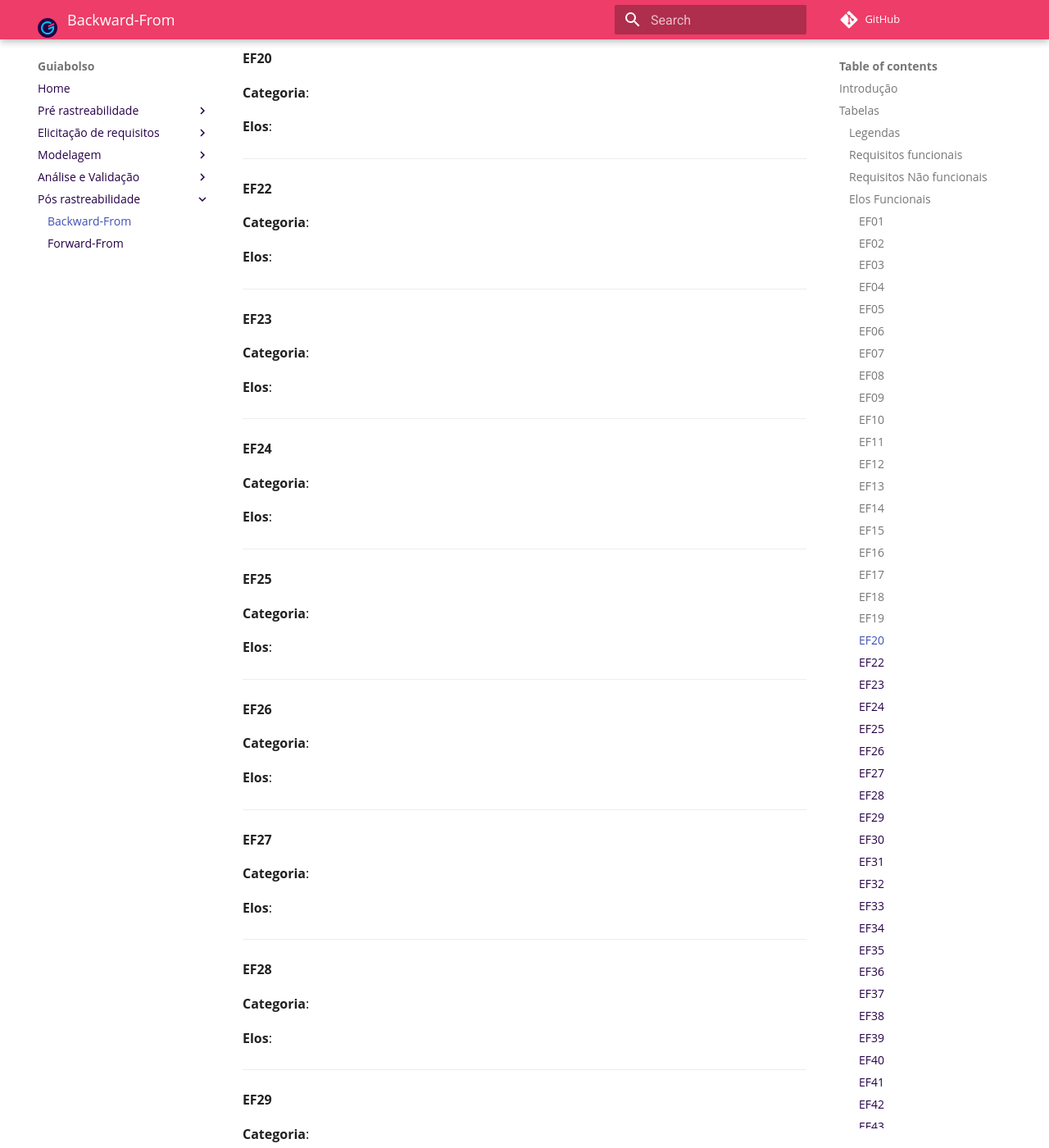
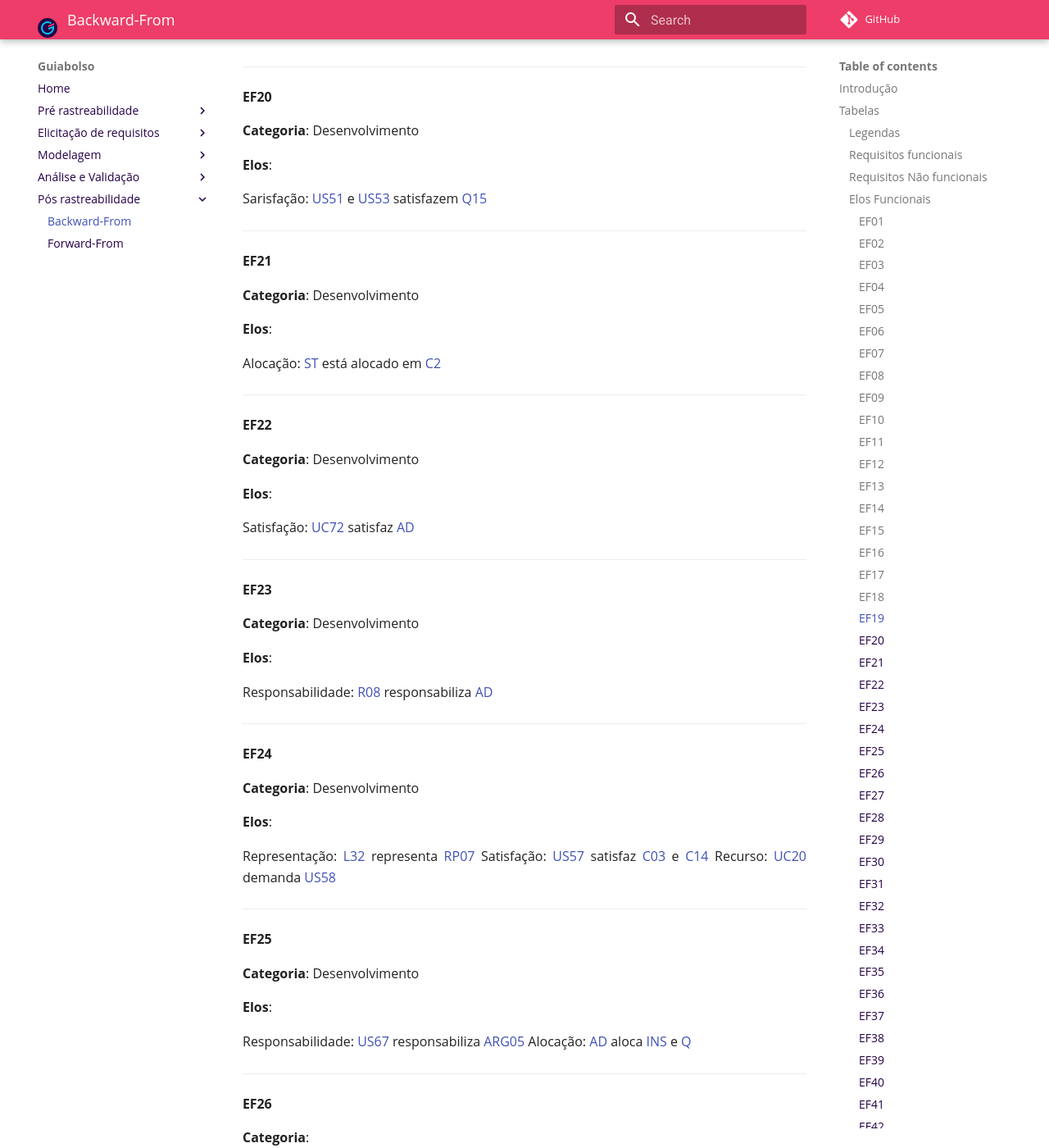
Before and after one commit to fga-disciplinas/2019.1-Guia-Bolso, an MkDocs documentation site: the page built from docs/pos-rastreabilidade/backward.md, in a window 1280 px wide and 1400 px high, scrolled down 13247 px. Shown: the whole window at 82% size. Built offline with MkDocs 1.6.1 and Material for MkDocs 9.7.7, drawn with Linux system fonts in a browser that asks for light colours; comment, search, counter and statistics services are not loaded; old or Windows-style settings are respelled for this version of MkDocs; some of the changed text lies outside the part shown.

Commit message:
Add backward e elos dos RF20 ao RF25

```diff
--- a/docs/pos-rastreabilidade/backward.md
+++ b/docs/pos-rastreabilidade/backward.md
@@ -40,14 +40,14 @@ __Backward-from__.
 | RF15 | Ao adicionar transações manuais, deve haver uma forma explícita do tipo de transação que possa indicar se é de entrada ou saída.|[RP06](../../pre-rastreabilidade/richpicture/#rp06-financeiro-aba),[ARG02](pre-rastreabilidade/argumentacao/#arg02-extrato)|[AP](../../elicitacao-de-requisitos/analise-de-protocolo#verbalizacao-do-usuario), [AD](../../elicitacao-de-requisitos/brainstorm#brainstorm-1-elicitacao-de-requisitos), [Q](../../elicitacao-de-requisitos/questionario/#requisitos-elicitados)|[C2](../../modelagem/cenarios/#c2-adicionar-transacao-com-conta-manual), [L](/modelagem/lexicos/#l13-conta-manual), [UC6](modelagem/casos_de_uso/#uc6-adicionar-transacao-manual)|[EF15](#ef15)|
 | RF16 | O Guiabolso deve permitir a visualização dos meses anteriores e futuros para eventuais simulações de economia.| [RP01](../../pre-rastreabilidade/richpicture/#rp01-macro-atores), [RP04](../../pre-rastreabilidade/richpicture/#rp04-financas-do-app) | [AD](../../elicitacao-de-requisitos/brainstorm) | [UC06](../../pos-rastreabilidade/casos_de_uso/#UC06), [L30](../../modelagem/lexicos#30-transacao-bancaria), [L40](../../modelagem/lexicos#l40-transacao), [C2](../../modelagem/cenarios#l40-adicionar-transacao-conta-manual)|[EF16](#ef16)|
 | RF17 | Ao adicionar planejamento de gastos, o usuário poderá categorizá-los por meio de categorias pré-estabelecidas.|[RP01](../../pre-rastreabilidade/richpicture/#rp01-macro-atores), [RP04](../../pre-rastreabilidade/richpicture/#rp04-financas-do-app)| [AD](../../elicitacao-de-requisitos/brainstorm) |[US45](../../modelagem/backlog/#us45-planejar-gastos), [US46](../../modelagem/backlog/#us46-planejar-renda), [C3](../../modelagem/cenarios#l3-vriar-planejamento), [L30](../../modelagem/lexicos#30-transacao-bancaria), [L18](../../modelagem/lexicos#l18-meses-futuros), [UC10](../../pos-rastreabilidade/casos_de_uso/#UC10adicionar-planejamento), [RU05](../../pos-rastreabilidade/especificacao-suplementar/#RU05-conhecimentos-previos)|[EF17](#ef17)|
-| RF18 | O Guiabolso deve permitir que caso o usuário sinta necessidade, possa criar novas categorias.| [RP06](../../pre-rastreabilidade/richpicture/#rp06-financeirodo-app)| [AP](../../elicitacao-de-requisitos/analise-de-protocolo#verbalizacao-do-usuario), [AD](../../elicitacao-de-requisitos/brainstorm#brainstorm-1-elicitacao-de-requisitos) |[US47](../../modelagem/backlog/#us47-categorizar-gastos) & [US48](../../modelagem/backlog/#us48-categorizar-renda), [US53](../../modelagem/backlog/#us53-renda-dos-ultimos-meses-por-categoria), [L13](../../modelagem/lexicos#l13-usuario), [IS06](../../modelagem/istar/#is06-planejamentos-de-rendas-e-gastos), [UC7](../../pos-rastreabilidade/casos_de_uso/#UC7-criar-categoria)|[EF18](#ef18)|
+| RF18 | O Guiabolso deve permitir que caso o usuário sinta necessidade, possa criar novas categorias.| [RP06](../../pre-rastreabilidade/richpicture/#rp06-financeirodo-app)| [AP](../../elicitacao-de-requisitos/analise-de-protocolo#verbalizacao-do-usuario), [AD](../../elicitacao-de-requisitos/brainstorm) |[US47](../../modelagem/backlog/#us47-categorizar-gastos) & [US48](../../modelagem/backlog/#us48-categorizar-renda), [US53](../../modelagem/backlog/#us53-renda-dos-ultimos-meses-por-categoria), [L13](../../modelagem/lexicos#l13-usuario), [IS06](../../modelagem/istar/#is06-planejamentos-de-rendas-e-gastos), [UC7](../../pos-rastreabilidade/casos_de_uso/#UC7-criar-categoria)|[EF18](#ef18)|
 | RF19 | Ao escolher a categoria que não existe, ser mostrado categorias parecidas | [RP01](../../pre-rastreabilidade/richpicture/#rp01-macro-atores) |[AP](../../elicitacao-de-requisitos/analise-de-protocolo#verbalizacao-do-usuario), [AD](../../elicitacao-de-requisitos/brainstorm#brainstorm-1-elicitacao-de-requisitos)|[C9](../../modelagem/cenarios#l9-criar-categoria), [L13](../../modelagem/lexicos#l13-usuario), |[EF19](#ef19)|
-| RF20 | Ter uma sugestão de gastos para o dia por categorias criadas previamente pelo usuário | -- |--|--|--|
-| RF21 | O Guiabolso deve permitir adicionar renda na "Carteira".| --|--|--|--|
-| RF22 | Colocar dicas na aba _Empréstimos_ no caso de não haver empréstimos disponíveis para o usuário | --|--|--|--|
-| RF23 | Categorizar as opções dentro das configurações do Guiabolso |--|--|--|--|
-| RF24 | O app sugerir formas para melhor gerir o seu dinheiro | --|--|--|--|
-| RF25 | Criação de uma aba _Investimentos_ com dicas, informações, e disponibilização de investimentos para o usuário |--|--|--|--|
+| RF20 | Ter uma sugestão de gastos para o dia por categorias criadas previamente pelo usuário | -- | [Q15](../../elicitacao-de-requisitos/questionario/#requisitos-elicitados)|  [US51](../../modelagem/backlog/#us51-gastos-dos-ultimos-meses-por-categoria) e [US53](../../modelagem/backlog/#us53-renda-dos-ultimos-meses-por-categoria), [IS06](../../modelagem/istar/#is06-planejamento-de-rendas-e-gastos)| [EF20](#ef20)|
+| RF21 | O Guiabolso deve permitir adicionar renda na "Carteira".|[RP06](../../pre-rastreabilidade/richpicture/#rp06-financeiro-aba)|[AP](../../elicitacao-de-requisitos/analise-de-protocolo#verbalizacao-do-usuario), [ST](/elicitacao-de-requisitos/storytelling/#requisitos-elicitados_2)| [C2](../../modelagem/cenarios/#c2-adicionar-transacao-com-conta-manual)| [EF21](#ef21)|
+| RF22 | Colocar dicas na aba _Empréstimos_ no caso de não haver empréstimos disponíveis para o usuário | [R02](../../pre-rastreabilidade/richpicture/#rp03-preocupacoes-do-usuario) e [RP05](../../pre-rastreabilidade/richpicture/#rp05-emprestimo)|[AD](../../elicitacao-de-requisitos/brainstorm/#brainstorm-1-elicitacao-de-requisitos)|[UC15](../../modelagem/casos_de_uso/#uc15-contratar-um-emprestimo), [IS07](../../modelagem/istar/#is07-dicas-financeiras) e [UC72](../../modelagem/backlog/#us72-disponibilizar-ofertas-de-emprestimos)|[EF22](#ef22)|
+| RF23 | Categorizar as opções dentro das configurações do Guiabolso |[R08](../../pre-rastreabilidade/richpicture/#rp08-configuracoes)|[AD](../../elicitacao-de-requisitos/requisitos/#indice-geral)|--|[EF23](#ef23)|
+| RF24 | O app sugerir formas para melhor gerir o seu dinheiro |[RP07](../../pre-rastreabilidade/richpicture/#rp07-aba-guia)|[PR](../../elicitacao-de-requisitos/prototipacao/#guias)|[L32](../../modelagem/lexicos/#l32-guia), [UC20](../../modelagem/casos_de_uso/#uc20-visualizar-dicas-externas), [C14](../../modelagem/cenarios/#c14-verificar-dicas), [C03](../../modelagem/cenarios/#c3-criar-planejamento), [US57](../../modelagem/backlog/#us57-visualizar-dicas-de-controle-financeiro), [US58](../../modelagem/backlog/#us58-buscar-dados-de-fontes-externas), [IS07](../../modelagem/istar/#is07-dicas-financeiras)|[EF24](#ef24)|
+| RF25 | Criação de uma aba _Investimentos_ com dicas, informações, e disponibilização de investimentos para o usuário |[ARG05](../../pre-rastreabilidade/argumentacao/#arg05-dicas-para-o-usuario)|[INS](../../elicitacao-de-requisitos/introspeccao/), [AD](../../elicitacao-de-requisitos/requisitos/#indice-geral), [Q](../../elicitacao-de-requisitos/questionario/#moscow_1)|[US67](../../modelagem/backlog/#us67-exibir-blogs-de-parceiros)|[EF25](#ef25)|
 | RF26 | Adicionar uma opção _"Arredondar gastos para cima"_ para dar a falsa impressão de que os gastos são superiores à realidade (desativada por padrão) | --|--|--|--|
 | RF27 | Categorizar os artigos da aba _Guia_ e aplicar maior ênfase na opção _"essa informação foi útil?"_ |--|--|--|--|
 | RF28 | O app deve possibilitar outras formas graficas de visualizar os dados além do grafico de tabelas| --|--|--|--|
@@ -59,7 +59,7 @@ __Backward-from__.
 | RF34 | Sistema de conquistas para incentivar o usuário a usar aplicativo e poupar dinheiro |--|--|--|--|
 | RF35 | Permitir ao usuário escoher quais abas ele quer ver | --|--|--|--|
 | RF36 | Oferecer uma consultoria financeira através de dicas e avisos | --|--|--|--|
-| RF37 | Ter uma aba para simulação e contratação de empréstimos |[RP05](../../pre-rastreabilidade/richpicture/#rp05-emprestimo), [RP02](../../pre-rastreabilidade/richpicture/#rp02-usabilidade)| [AR](../../pre-rastreabilidade/argumentacao#arg04-fluxo-de-dinheiro-do-aplicativo), [AD04](../../elicitacao-de-requisitos/brainstorm#brainstorm-1-elicitacao-de-requisitos), [I3](../../elicitacao-de-requisitos/introspeccao#persona-3-paula) | [C8](../../modelagem/cenarios/#c8-simular-um-emprestimo), [C22](../../modelagem/cenarios/#c22-contratar-emprestimo), [L8](../../modelagem/lexicos/#c8-simular), [UC14](../../modelagem/casos_de_uso/#uc14-simular-um-emprestimo), [UC15](../../modelagem/casos_de_uso/#uc15-contratar-um-emprestimo), [EP16](../../modelagem/backlog/#ep16-emprestimos), [IS03](../../modelagem/instar/#is03-simular-um-emprestimo), |--|
+| RF37 | Ter uma aba para simulação e contratação de empréstimos |[RP05](../../pre-rastreabilidade/richpicture/#rp05-emprestimo), [RP02](../../pre-rastreabilidade/richpicture/#rp02-usabilidade)| [AR](../../pre-rastreabilidade/argumentacao#arg04-fluxo-de-dinheiro-do-aplicativo), [AD04](../../elicitacao-de-requisitos/brainstorm#brainstorm-1-elicitacao-de-requisitos), [I3](../../elicitacao-de-requisitos/introspeccao#persona-3-paula) | [C8](../../modelagem/cenarios/#c8-simular-um-emprestimo), [C22](../../modelagem/cenarios/#c22-contratar-emprestimo), [L8](../../modelagem/lexicos/#c8-simular), [UC14](../../modelagem/casos_de_uso/#uc14-simular-um-emprestimo), [UC15](../../modelagem/casos_de_uso/#uc15-contratar-um-emprestimo), [EP16](../../modelagem/backlog/#ep16-emprestimos), [IS03](../../modelagem/instar/#is03-simular-um-emprestimo) |--|
 | RF38 | Visualização gráfica de gastos por categoria |--|--|--|--|
 | RF39 | Exibir diferença entre renda e gastos | --|--|--|--|
 | RF40 | Ter alertas importantes, como negativação, protesto ou crédito concedido| --|--|--|--|
@@ -260,37 +260,59 @@ Representação: [C3](../../modelagem/cenarios/#c3-criar-planejamento) represent
 ---
 
 #### EF20
-**Categoria**:
+**Categoria**: Desenvolvimento
 
 **Elos**:
 
+Sarisfação: [US51](../../modelagem/backlog/#us51-gastos-dos-ultimos-meses-por-categoria) e [US53](../../modelagem/backlog/#us53-renda-dos-ultimos-meses-por-categoria)
+satisfazem [Q15](../../elicitacao-de-requisitos/questionario/#requisitos-elicitados)
+
 ---
 
-#### EF22
-**Categoria**:
+#### EF21
+**Categoria**: Desenvolvimento
 
 **Elos**:
+
+Alocação: [ST](/elicitacao-de-requisitos/storytelling/#requisitos-elicitados_2) está alocado em [C2](../../modelagem/cenarios/#c2-adicionar-transacao-com-conta-manual)
+
+---
+#### EF22
+**Categoria**: Desenvolvimento
+
+**Elos**:
+
+Satisfação: [UC72](../../modelagem/backlog/#us72-disponibilizar-ofertas-de-emprestimos) satisfaz [AD](../../elicitacao-de-requisitos/brainstorm/#brainstorm-1-elicitacao-de-requisitos)
 
 ---
 
 #### EF23
-**Categoria**:
+**Categoria**: Desenvolvimento
 
 **Elos**:
+
+Responsabilidade: [R08](../../pre-rastreabilidade/richpicture/#rp08-configuracoes) responsabiliza [AD](../../elicitacao-de-requisitos/requisitos/#indice-geral)
 
 ---
 
 #### EF24
-**Categoria**:
+**Categoria**: Desenvolvimento
 
 **Elos**:
+
+Representação: [L32](../../modelagem/lexicos/#l32-guia) representa [RP07](../../pre-rastreabilidade/richpicture/#rp07-aba-guia)
+Satisfação: [US57](../../modelagem/backlog/#us57-visualizar-dicas-de-controle-financeiro) satisfaz [C03](../../modelagem/cenarios/#c3-criar-planejamento) e [C14](../../modelagem/cenarios/#c14-verificar-dicas)
+Recurso: [UC20](../../modelagem/casos_de_uso/#uc20-visualizar-dicas-externas) demanda [US58](../../modelagem/backlog/#us58-buscar-dados-de-fontes-externas)
 
 ---
 
 #### EF25
-**Categoria**:
+**Categoria**: Desenvolvimento
 
 **Elos**:
+
+Responsabilidade: [US67](../../modelagem/backlog/#us67-exibir-blogs-de-parceiros) responsabiliza [ARG05](../../pre-rastreabilidade/argumentacao/#arg05-dicas-para-o-usuario)
+Alocação: [AD](../../elicitacao-de-requisitos/requisitos/#indice-geral) aloca [INS](../../elicitacao-de-requisitos/introspeccao/) e [Q](../../elicitacao-de-requisitos/questionario/#moscow_1)
 
 ---
 
```
Also changed, not shown: other parts of docs/pos-rastreabilidade/backward.md (+2 -2 lines).
